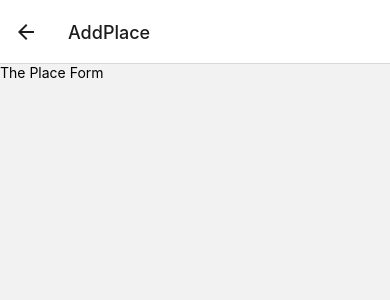
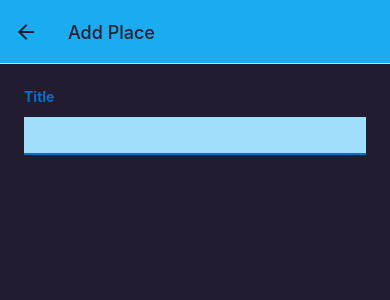
Before and after one commit to rachyharkov/rn-favoriteplace, a React Native app: screen /AddPlace in a window 390 px wide. Shown: the top 300 px of the page. Built offline with nearby package versions, Linux system fonts and the light colour scheme.

Commit message:
Configuring camera expo package

```diff
--- a/App.js
+++ b/App.js
@@ -1,13 +1,11 @@
-import { StatusBar } from 'expo-status-bar';
-import { NavigationContainer } from '@react-navigation/native';
-import { createNativeStackNavigator } from '@react-navigation/native-stack';
+import { StatusBar } from "expo-status-bar";
+import { NavigationContainer } from "@react-navigation/native";
+import { createNativeStackNavigator } from "@react-navigation/native-stack";
 
-import AddPlace from './screens/AddPlace';
-import AllPlaces from './screens/AllPlaces';
-import { Text } from 'react-native';
-import Ionicon from 'react-native-vector-icons/Ionicons';
-import IconButton from './components/UI/IconButton';
-
+import AddPlace from "./screens/AddPlace";
+import AllPlaces from "./screens/AllPlaces";
+import IconButton from "./components/UI/IconButton";
+import { Colors } from "./constants/colors";
 
 const Stack = createNativeStackNavigator();
 
@@ -16,11 +14,35 @@
     <>
       <StatusBar style="auto" />
       <NavigationContainer>
-        <Stack.Navigator>
-          <Stack.Screen name="AllPlaces" component={AllPlaces} options={({navigation}) =>({
-            headerRight: ({tintColor}) => <IconButton icon="add" size={24} color={tintColor} onPress={() => navigation.navigate('AddPlace')} />
-          })} />
-          <Stack.Screen name="AddPlace" component={AddPlace}/>
+        <Stack.Navigator screenOptions={{
+          headerStyle: {
+            backgroundColor: Colors.primary500,
+          },
+          headerTintColor: Colors.gray700,
+          contentStyle: { backgroundColor: Colors.gray700 }
+        }}>
+          <Stack.Screen
+            name="AllPlaces"
+            component={AllPlaces}
+            options={({ navigation }) => ({
+              title: "Your Places",
+              headerRight: ({ tintColor }) => (
+                <IconButton
+                  icon="add"
+                  size={24}
+                  color={tintColor}
+                  onPress={() => navigation.navigate("AddPlace")}
+                />
+              ),
+            })}
+          />
+          <Stack.Screen
+            name="AddPlace"
+            component={AddPlace}
+            options={{
+              title: "Add Place",
+            }}
+          />
         </Stack.Navigator>
       </NavigationContainer>
     </>
--- a/app.json
+++ b/app.json
@@ -28,6 +28,14 @@
     },
     "web": {
       "favicon": "./assets/favicon.png"
-    }
+    },
+    "plugins": [
+      [
+        "expo-image-picker",
+        {
+          "cameraPermission": "The app needs access in order to take photos."
+        }
+      ]
+    ]
   }
 }
--- a/components/Places/PlaceForm.js
+++ b/components/Places/PlaceForm.js
@@ -1,9 +1,47 @@
-import { Text, View } from "react-native";
+import { useState } from "react";
+import { ScrollView, StyleSheet, Text, TextInput, View } from "react-native";
+import { Colors } from "../../constants/colors";
 
 function PlaceForm() {
-  return <View>
-    <Text>The Place Form</Text>
-  </View>
+  const [enteredTitle, setEnteredTitle] = useState("");
+
+  function changeTitleHandler(enteredText) {
+    setEnteredTitle(enteredText);
+  }
+
+  return (
+    <ScrollView style={styles.form}>
+      <View>
+        <Text style={styles.label}>Title</Text>
+        <TextInput
+          style={styles.input}
+          onChangeText={changeTitleHandler}
+          value={enteredTitle}
+        />
+      </View>
+    </ScrollView>
+  );
 }
 
 export default PlaceForm;
+
+const styles = StyleSheet.create({
+  form: {
+    flex: 1,
+    padding: 24,
+  },
+  label: {
+    fontWeight: "bold",
+    marginBottom: 4,
+    color: Colors.primary700,
+  },
+  input: {
+    marginVertical: 8,
+    paddingHorizontal: 4,
+    paddingVertical: 8,
+    fontSize: 16,
+    borderBottomColor: Colors.primary700,
+    borderBottomWidth: 2,
+    backgroundColor: Colors.primary100,
+  },
+});
--- a/components/Places/PlacesList.js
+++ b/components/Places/PlacesList.js
@@ -1,4 +1,5 @@
 import { FlatList, StyleSheet, Text, View } from "react-native";
+import { Colors } from "../../constants/colors";
 import PlaceItem from "./PlaceItem";
 
 function PlacesList({ places }) {
@@ -29,5 +30,6 @@
   },
   fallbackText: {
     fontSize: 16,
+    color: Colors.primary200
   }
 })
--- a/components/UI/IconButton.js
+++ b/components/UI/IconButton.js
@@ -17,7 +17,6 @@
 const styles = StyleSheet.create({
   button: {
     padding: 8,
-    margin: 4,
     justifyContent: "center",
     alignItems: "center",
   },
--- /dev/null
+++ b/constants/colors.js
@@ -0,0 +1,11 @@
+export const Colors = {
+  primary50: '#cfeffd',
+  primary100: '#a0defb',
+  primary200: '#77cff8',
+  primary400: '#44bdf5',
+  primary500: '#1aacf0',
+  primary700: '#0570c9',
+  primary800: '#003b88',
+  accent500: '#e6b30b',
+  gray700: '#221c30',
+};
--- a/package.json
+++ b/package.json
@@ -12,6 +12,7 @@
     "@react-navigation/native": "^6.1.1",
     "@react-navigation/native-stack": "^6.9.6",
     "expo": "~47.0.8",
+    "expo-image-picker": "^14.0.2",
     "expo-status-bar": "~1.4.2",
     "react": "18.1.0",
     "react-native": "0.70.5"
```
Also changed, not shown: components/Places/ImagePicker.js (added), 1 other file (tests, documents, lock files or other folders).
